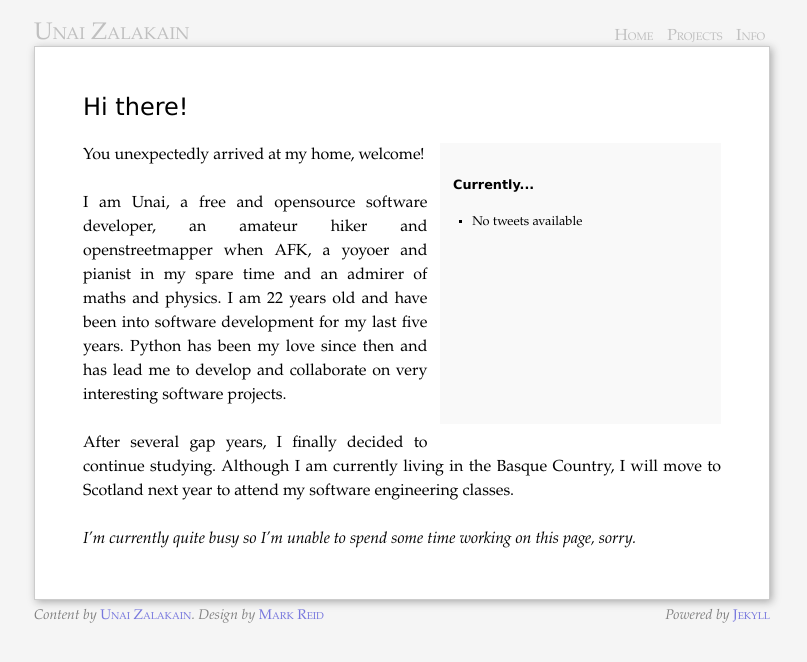
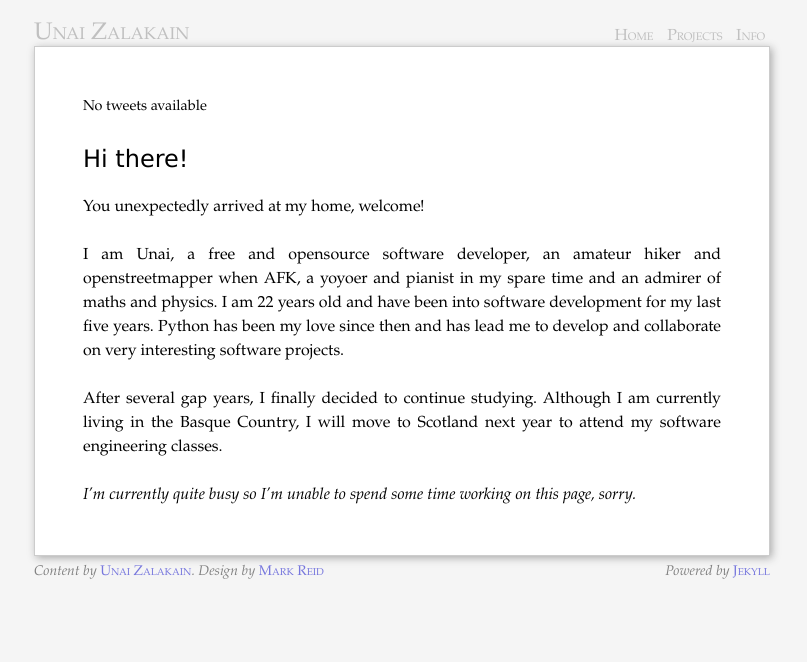
Before and after one commit to ashleyh/unaizalakain.github.io, a Jekyll site: the page built from index.md, in a window 1280 px wide. Shown: the top 662 px of the page, without its empty margins (238-1045 px from the left). Built offline with Jekyll 4.4.1, drawn with Linux system fonts in a browser that asks for light colours.

Commit message:
Tweets on top

```diff
--- a/_includes/twitter
+++ b/_includes/twitter
@@ -1,5 +1,4 @@
 <div id="tweets">
-    <h2>Currently...</h2>
 </div>
 
 <script src="{{ ASSET_PATH }}js/jquery.js" type="text/javascript">
--- /dev/null
+++ b/_layouts/twitter_page.html
@@ -0,0 +1,11 @@
+---
+layout: default
+---
+{% include JB/setup %}
+<div id="page">
+
+{% include twitter %}
+<h1 class="emphnext">{{ page.title }}</h1>
+{{ content }}
+
+</div><!-- End Page -->
--- a/assets/css/screen.css
+++ b/assets/css/screen.css
@@ -229,17 +229,23 @@ ul.compact li a {
 
 /* @group Twitter */
 #tweets {
-    float: right;
-    width: 40%;
-    margin: 0 0 1em 1em;
-    padding: 1em;
-    min-height: 20em;
-    font-size: 0.8em;
-    background-color: #f9f9f9;
-};
+    margin-bottom: 2em;
+    font-size: 0.9em;
+}
+#tweets ul { display: inline; padding: 0;}
+#tweets li {
+    display: inline-block;
+    width: 47%;
+    padding: 0 0 0 1em;
+    border-left: .1em solid black;
+}
+#tweets li:first-child {
+    padding: 0 1em 0 0;
+    border: 0;
+}
 #tweets p {
-    text-align: left !important;
-};
+    margin: 0;
+}
 /* @end */
 
 body#Work #header a.work,
--- a/index.md
+++ b/index.md
@@ -1,11 +1,9 @@
 ---
-layout: page
+layout: twitter_page
 title: Hi there!
 tagline: Supporting tagline
 ---
 {% include JB/setup %}
-{% include twitter %}
-
 
 You unexpectedly arrived at my home, welcome!
 
```
